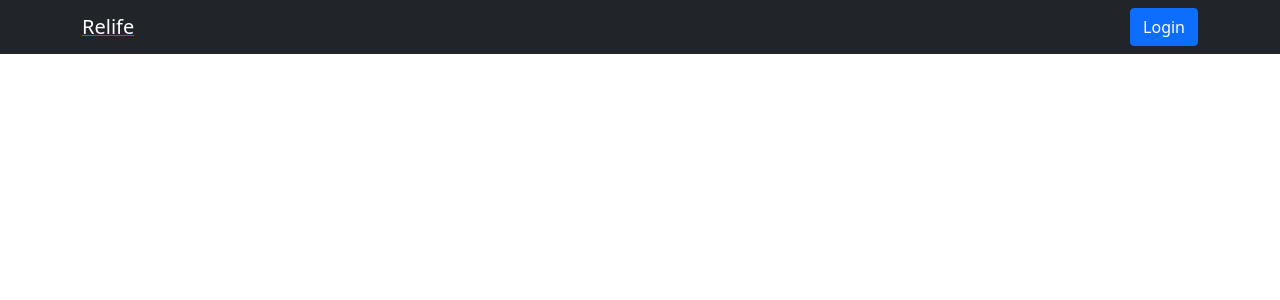
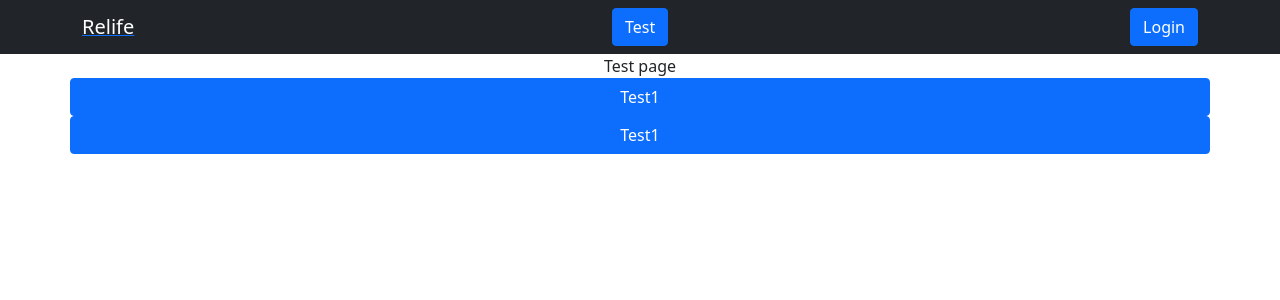
Before and after one commit to TheMadLord-study/relife-ts, a React (Create React App) app: page /test in a window 1280 px wide. Before the commit this address had no page. Shown: the top 300 px of the page. Built offline with nearby package versions, Linux system fonts and the light colour scheme.

Commit message:
added test page

```diff
--- a/src/core/App/index.tsx
+++ b/src/core/App/index.tsx
@@ -4,6 +4,7 @@ import { Routes, Route } from 'react-router-dom';
 import Header from 'modules/Header';
 import Home from 'modules/Home';
 import Auth from 'modules/Auth';
+import Test from 'modules/Test';
 
 const App: FC = () => {
 	return (
@@ -12,6 +13,7 @@ const App: FC = () => {
 			<Routes>
 				<Route path="/" element={<Home />} />
 				<Route path="/login" element={<Auth />} />
+				<Route path="/test" element={<Test />} />
 			</Routes>
 		</>
 	);
--- /dev/null
+++ b/src/library/hooks/useTest.ts
@@ -0,0 +1,12 @@
+const useTest = () => {
+	const test1 = () => console.log('test1');
+
+	const test2 = () => console.log('test2');
+
+	return {
+		test1,
+		test2,
+	};
+};
+
+export default useTest;
--- a/src/modules/Auth/index.tsx
+++ b/src/modules/Auth/index.tsx
@@ -49,10 +49,10 @@ const Auth: FC = () => {
 					<Form.Check type="checkbox" label="Check me out" />
 				</Form.Group>
 				<Button variant="primary" onClick={() => handleLogin()}>
-					Submit
+					Login
 				</Button>
 				<Button variant="primary" onClick={() => dispatch(logout())}>
-					Unlogin
+					Logout
 				</Button>
 			</Form>
 		</Modal>
--- a/src/modules/Header/index.tsx
+++ b/src/modules/Header/index.tsx
@@ -1,15 +1,19 @@
+import { FC } from 'react';
 import { Link } from 'react-router-dom';
 
 import { Navbar, Nav, Container, Button } from 'react-bootstrap';
 
 interface Props {}
 
-const Header = (props: Props) => {
+const Header: FC = (props: Props) => {
 	return (
 		<Navbar bg="dark" variant="dark">
 			<Container>
 				<Link to="/">
 					<Navbar.Brand>Relife</Navbar.Brand>
+				</Link>
+				<Link to="/test">
+					<Button variant="primary">Test</Button>
 				</Link>
 				<Nav>
 					<Link to="/login">
--- a/src/modules/Home/index.tsx
+++ b/src/modules/Home/index.tsx
@@ -1,13 +1,10 @@
-import { Container, Row, Col } from 'react-bootstrap';
+import { FC } from 'react';
+import { Container, Col } from 'react-bootstrap';
 
-interface Props {}
-
-const Home = (props: Props) => {
+const Home: FC = () => {
 	return (
-		<Container fluid>
-			<Row>
-				<Col>3 of 1</Col>
-			</Row>
+		<Container className="d-flex flex-grow-1">
+			<Col>Home page</Col>
 		</Container>
 	);
 };
--- /dev/null
+++ b/src/modules/Test/index.tsx
@@ -0,0 +1,26 @@
+import { FC } from 'react';
+import { Container, Col, Row, Button } from 'react-bootstrap';
+
+import useTest from 'library/hooks/useTest';
+
+const Test: FC = () => {
+	const test = useTest();
+
+	return (
+		<Container className="d-flex flex-grow-1 flex-column">
+			<Row>
+				<Col>Test page</Col>
+			</Row>
+			<Row>
+				<Button variant="primary" onClick={test.test1}>
+					Test1
+				</Button>
+				<Button variant="primary" onClick={test.test2}>
+					Test1
+				</Button>
+			</Row>
+		</Container>
+	);
+};
+
+export default Test;
```
Also changed, not shown: src/library/reducers/users.ts (deleted, +0 -13 lines).
